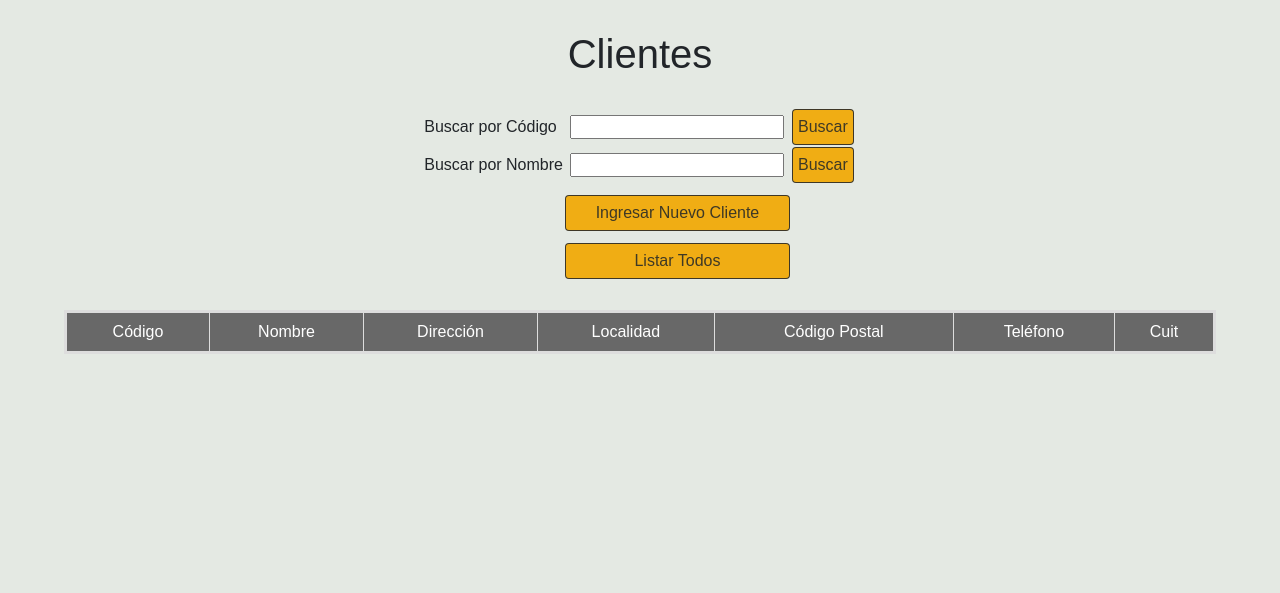
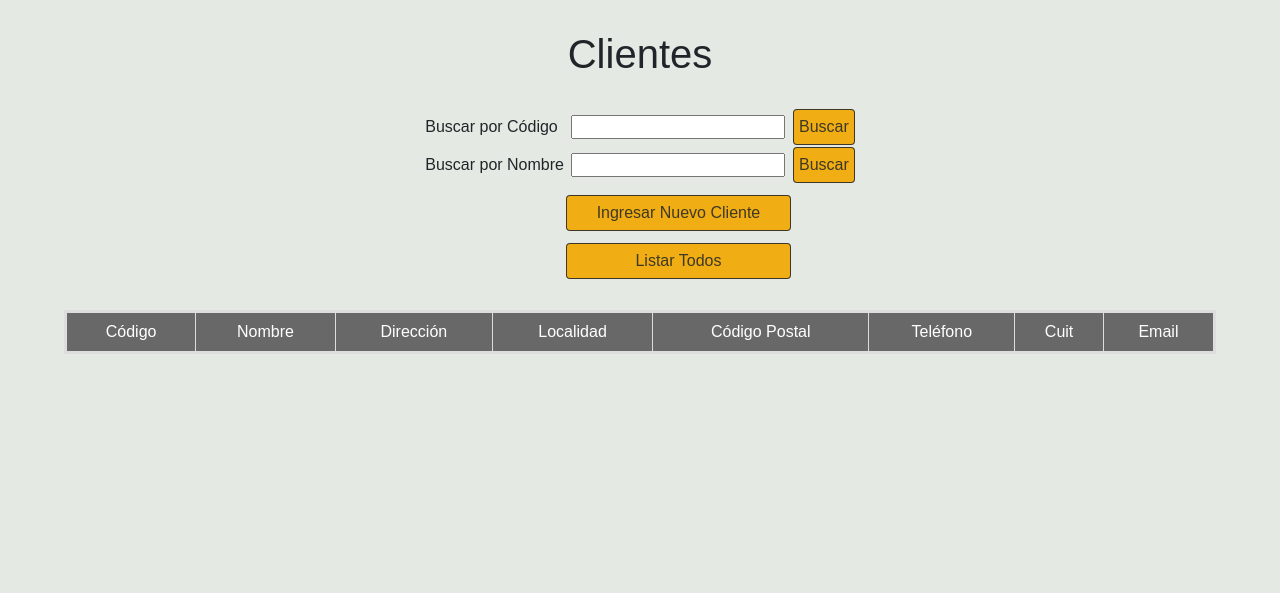
Before and after one commit to MatiasAdrian4/lubricentro_myc, a Django app: page /lubricentro_myc/listado_clientes/ in a window 1280 px wide. Shown: the part 149-742 px from the top of the page. Run offline with Django 3.2, Linux system fonts and the light colour scheme; data that the repository does not hold is empty; some libraries are stand-ins or nearby versions.

Commit message:
added email field to clients

```diff
--- a/django_project/lubricentro_myc/models.py
+++ b/django_project/lubricentro_myc/models.py
@@ -9,6 +9,7 @@ class Cliente(models.Model):
     codigo_postal = models.CharField(max_length=4, blank=True, default='')
     telefono = models.CharField(max_length=13, blank=True, default='')
     cuit = models.CharField(max_length=13, blank=True, default='')
+    email = models.CharField(max_length=100, blank=True, default='')
 
     def __str__(self):
         return self.nombre
--- a/django_project/lubricentro_myc/templates/listado_clientes.html
+++ b/django_project/lubricentro_myc/templates/listado_clientes.html
@@ -21,12 +21,12 @@
                 </tr>
                 <tr>
                     <td></td>
-                    <td><button type="button" class="btn btn-primary vue-btn" data-toggle="modal" data-target="#cliente-modal" onClick="$(this).addClass('nuevo-cliente');">Ingresar Nuevo Cliente</button><td>
+                    <td><button type="button" class="btn btn-primary vue-btn" data-toggle="modal" data-target="#cliente-modal" onClick="$(this).addClass('nuevo-cliente');">Ingresar Nuevo Cliente</button></td>
                     <td></td>
                 </tr>
                 <tr>
                     <td></td>
-                    <td><button class="btn btn-default" onClick="buscar_cliente('todos')">Listar Todos</button><td>
+                    <td><button class="btn btn-default" onClick="buscar_cliente('todos')">Listar Todos</button></td>
                     <td></td>
                 </tr>
             </table>
@@ -40,16 +40,18 @@
                     <td>Código Postal</td>
                     <td>Teléfono</td>
                     <td>Cuit</td>
+                    <td>Email</td>
                 </thead>
                 {% for obj in object_list %}
                     <tr>
                         <td>{{ obj.id}}</td>
-                        <td>{{ obj.nombre|title }}</td>
-                        <td>{{ obj.direccion|title }}</td>
+                        <td>{{ obj.nombre|title|wordwrap:20|linebreaksbr }}</td>
+                        <td>{{ obj.direccion|title|wordwrap:20|linebreaksbr }}</td>
                         <td>{{ obj.localidad|title }}</td>
                         <td>{{ obj.codigo_postal }}</td>
                         <td>{{ obj.telefono }}</td>
                         <td>{{ obj.cuit }}</td>
+                        <td>{{ obj.email }}</td>
                         <td><button type="button" class="btn btn-primary vue-btn" data-toggle="modal" data-target="#cliente-modal" onClick="$(this).addClass('cli-selected');">Editar</button></td>
                     </tr>
                 {% endfor %}
@@ -92,6 +94,7 @@
                     $('#cliente-modal .modal-body table tr:nth-child(5) td input').val("");
                     $('#cliente-modal .modal-body table tr:nth-child(6) td input').val("");
                     $('#cliente-modal .modal-body table tr:nth-child(7) td input').val("");
+                    $('#cliente-modal .modal-body table tr:nth-child(8) td input').val("");
                 } else if ($('.cli-selected').length != 0) {
                     $('#cliente-modal .modal-header .modal-title').text("Editar Cliente")
                     var codigo = $('.clientes-table tr:has(.cli-selected) td:nth-child(1)')[0].innerText;
@@ -101,6 +104,7 @@
                     var codigo_postal = $('.clientes-table tr:has(.cli-selected) td:nth-child(5)')[0].innerText;
                     var telefono = $('.clientes-table tr:has(.cli-selected) td:nth-child(6)')[0].innerText;
                     var cuit = $('.clientes-table tr:has(.cli-selected) td:nth-child(7)')[0].innerText;
+                    var email = $('.clientes-table tr:has(.cli-selected) td:nth-child(8)')[0].innerText;
                     $('#cliente-modal .modal-body table tr:nth-child(1) td input').val(codigo);
                     $('#cliente-modal .modal-body table tr:nth-child(2) td input').val(nombre);
                     $('#cliente-modal .modal-body table tr:nth-child(3) td input').val(direccion);
@@ -108,6 +112,7 @@
                     $('#cliente-modal .modal-body table tr:nth-child(5) td input').val(codigo_postal);
                     $('#cliente-modal .modal-body table tr:nth-child(6) td input').val(telefono);
                     $('#cliente-modal .modal-body table tr:nth-child(7) td input').val(cuit);
+                    $('#cliente-modal .modal-body table tr:nth-child(8) td input').val(email);
                 }
             });
         });
--- a/django_project/lubricentro_myc/templates/pdf/remito_pdf.html
+++ b/django_project/lubricentro_myc/templates/pdf/remito_pdf.html
@@ -24,7 +24,7 @@
             <td style="width: 25%">
                 Remito: {{ remito.codigo }}<br>
                 {{ remito.fecha | date:"d M, Y"}}<br>
-                Cuit:<br>
+                Cuit: {{ cliente.cuit }}<br>
                 Original / Duplicado<br>
             </td>
         </table>
--- a/django_project/lubricentro_myc/templates/vue_modal/cliente_modal.html
+++ b/django_project/lubricentro_myc/templates/vue_modal/cliente_modal.html
@@ -37,6 +37,10 @@
             <td>Cuit</td>
             <td><input type="text"></td>
           </tr>
+          <tr>
+            <td>Email</td>
+            <td><input type="text"></td>
+          </tr>
         </table>
       </div>
       <div class="modal-footer">
@@ -60,7 +64,8 @@ new Vue({
           localidad : $('#cliente-modal .modal-body table tr:nth-child(4) td input').val(),
           codigo_postal : $('#cliente-modal .modal-body table tr:nth-child(5) td input').val(),
           telefono : $('#cliente-modal .modal-body table tr:nth-child(6) td input').val(),
-          cuit : $('#cliente-modal .modal-body table tr:nth-child(7) td input').val()
+          cuit : $('#cliente-modal .modal-body table tr:nth-child(7) td input').val(),
+          email: $('#cliente-modal .modal-body table tr:nth-child(8) td input').val()
         }
         var codigo = $('#cliente-modal .modal-body table tr:nth-child(1) td input').val();
         var texto_resultado = $('#cliente-modal .modal-footer p')
--- a/django_project/lubricentro_myc/views.py
+++ b/django_project/lubricentro_myc/views.py
@@ -382,9 +382,9 @@ class ListadoClientes(ListView):
         elif 'nombre' in args.keys():
             if len(args['nombre'].strip()) == 0:
                 return []
-            return Cliente.objects.filter(nombre__icontains=args['nombre'])
+            return Cliente.objects.filter(nombre__icontains=args['nombre']).order_by('id')
         else:
-            return Cliente.objects.all()
+            return Cliente.objects.all().order_by('id')
 
     def get_context_data(self, **kwargs):
         context = super(ListadoClientes, self).get_context_data(**kwargs)
@@ -544,7 +544,7 @@ class HistorialVentas(ListView):
                 fecha__year=int(args['mes'][3:7])
             ).order_by('fecha')
         else:
-            return Venta.objects.all().order_by('fecha')
+            return []
 
     def get_context_data(self, **kwargs):
         context = super(HistorialVentas, self).get_context_data(**kwargs)
```
Also changed, not shown: django_project/lubricentro_myc/migrations/0025_cliente_email.py (added).
